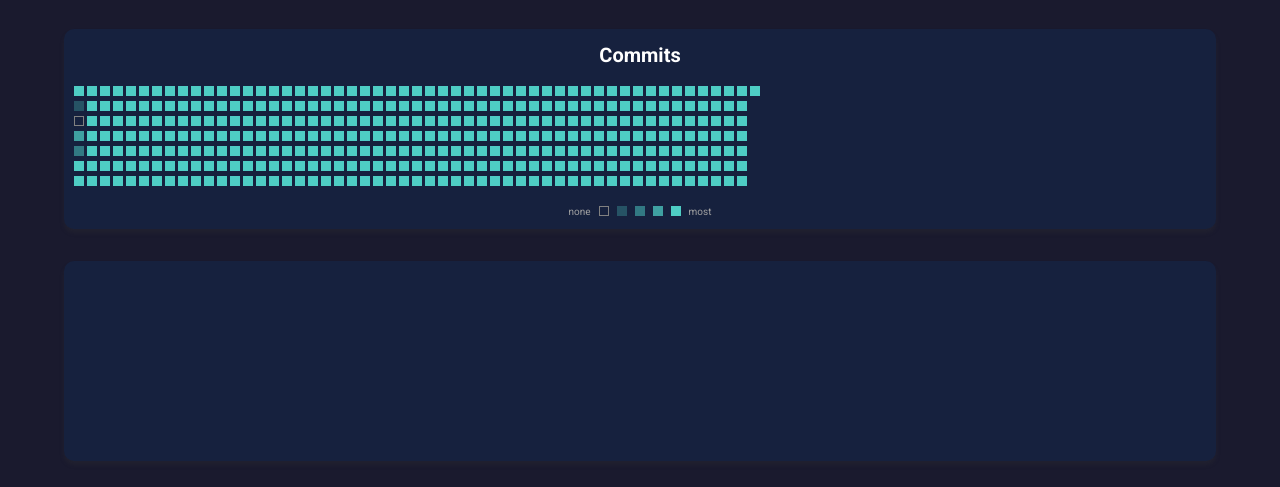
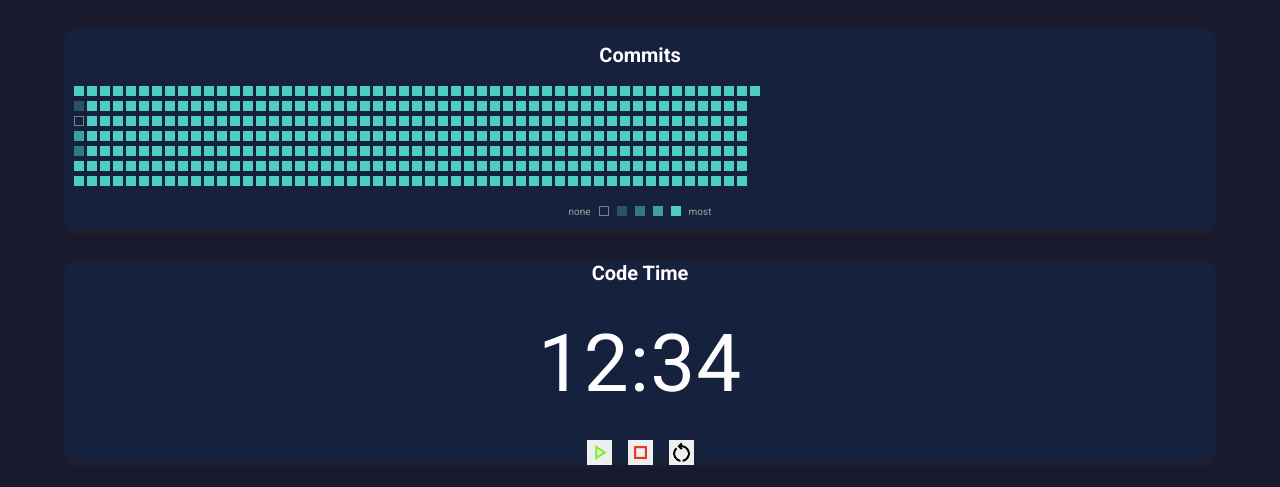
Before and after one commit to bmeinert8/tracking-app, a website: page index.html in a window 1280 px wide. Shown: the part 313-800 px from the top of the page. Drawn offline with Linux system fonts and the light colour scheme.

Commit message:
add time section structure

```diff
--- a/CSS/styles.css
+++ b/CSS/styles.css
@@ -99,6 +99,11 @@ p, h1, h2, h3, h4, h5, h6 {
   color: var(--TextSecondary)
 }
 
+.time-text {
+  font-size: 5rem;
+  line-height: 150%;
+  letter-spacing: 1px;
+}
 /* Layout */
 header {
    margin-top: 1.5rem;
@@ -149,6 +154,8 @@ header {
   color: var(--TextPrimary);
   text-decoration: none;
 }
+
+/* Commit Section */
 
 .commit-section {
   overflow-x: auto;
@@ -201,3 +208,23 @@ header {
   gap: .5rem;
   align-items: center;
 }
+
+/* Code Time Section */
+.time-section {
+  display: flex;
+  flex-direction: column;
+  gap: 1rem;
+  align-items: center;
+  justify-content: center;
+  padding: 0 10px; /* Adds 10px padding to the left and right */
+}
+
+.button-container {
+  display: flex;
+  gap: 1rem;
+}
+
+.icon {
+  width: 25px;
+  height: 25px;
+}
--- a/index.html
+++ b/index.html
@@ -410,7 +410,17 @@
         </section>
       </section>
       <section class="time-section">
-
+        <h2 class="text-preset-2">
+          <a href="#" class="title-link">Code Time</a>
+        </h2>
+        <div class="timer-container">
+          <p class="time-text">12:34</p>
+        </div>
+        <div class="button-container">
+          <button class="start-button"><img class="icon" src="images/start.png" alt="start button"></button>
+          <button class="stop-button"><img class="icon" src="images/stop.png" alt="stop button"></button>
+          <button class="reset-button"><img class="icon" src="images/restart.png" alt="restart-button"></button>
+        </div>
       </section>
       <section class="language-section">
 
```
Also changed, not shown: images/restart.png (added), images/start.png (added), images/stop.png (added).
